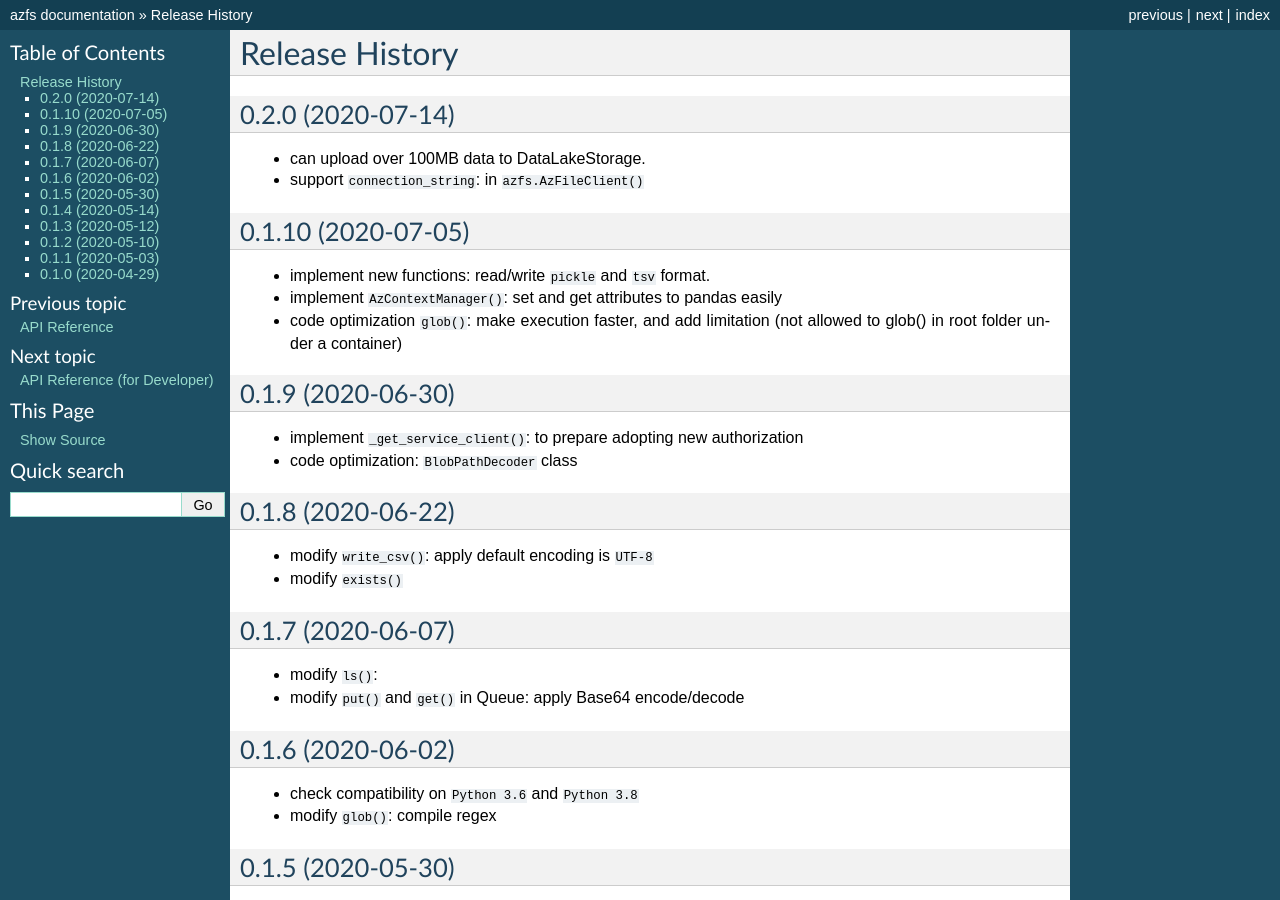
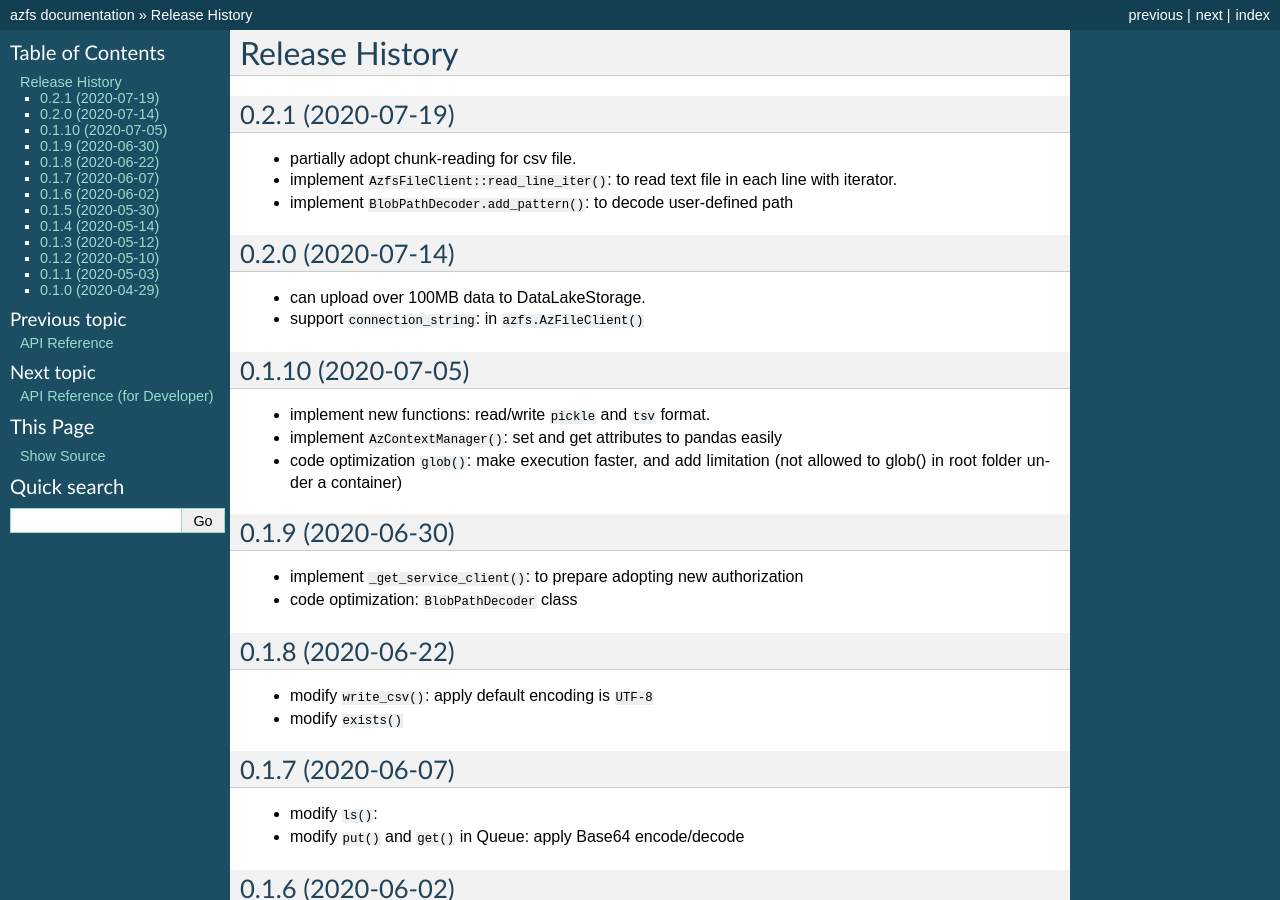
Before and after one commit to arpitjain799/azfs, a Sphinx documentation site: the page built from docs/sources/release_history.rst, in a window 1280 px wide and 900 px high. Built offline with Sphinx 7.4.7, drawn with Linux system fonts in a browser that asks for light colours.

Commit message:
#73 documentの更新

```diff
--- a/docs/sources/api.rst
+++ b/docs/sources/api.rst
@@ -14,6 +14,8 @@ get/download
 ^^^^^^^^^^^^
 
 .. autofunction:: azfs.AzFileClient.get
+
+.. autofunction:: azfs.AzFileClient.read_line_iter
 
 .. autofunction:: azfs.AzFileClient.read_csv
 
--- a/docs/sources/release_history.rst
+++ b/docs/sources/release_history.rst
@@ -4,6 +4,13 @@ Release History
 .. toctree::
    :maxdepth: 4
 
+
+0.2.1 (2020-07-19)
+------------------
+
+* partially adopt chunk-reading for csv file.
+* implement ``AzfsFileClient::read_line_iter()``: to read text file in each line with iterator.
+* implement ``BlobPathDecoder.add_pattern()``: to decode user-defined path
 
 0.2.0 (2020-07-14)
 ------------------
```
Also changed, not shown: 1 other file.
